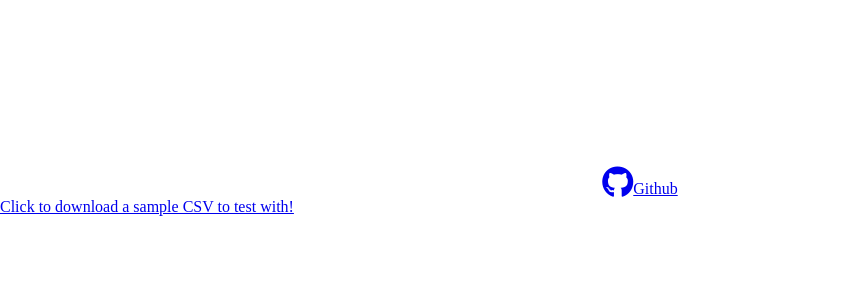
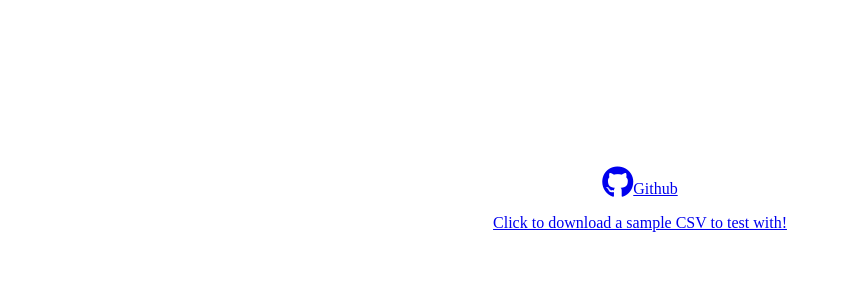
Before and after one commit to imadahmad97/DataOne, a Flask app: page / in a window 1280 px wide. Shown: the part 500-800 px from the top of the page, without its empty margins (0-849 px from the left). Run offline with Flask 2, Linux system fonts and the light colour scheme; some libraries are stand-ins or nearby versions.

Commit message:
sample added to css

```diff
--- a/database_files/static/style.css
+++ b/database_files/static/style.css
@@ -44,3 +44,9 @@ margin-top:20px;
   align-items: center;
   padding-top: 40vh;
 }
+.sample {
+  display: flex;
+  justify-content: center;
+  align-items: center;
+  padding-top: 2vh;
+}
```
